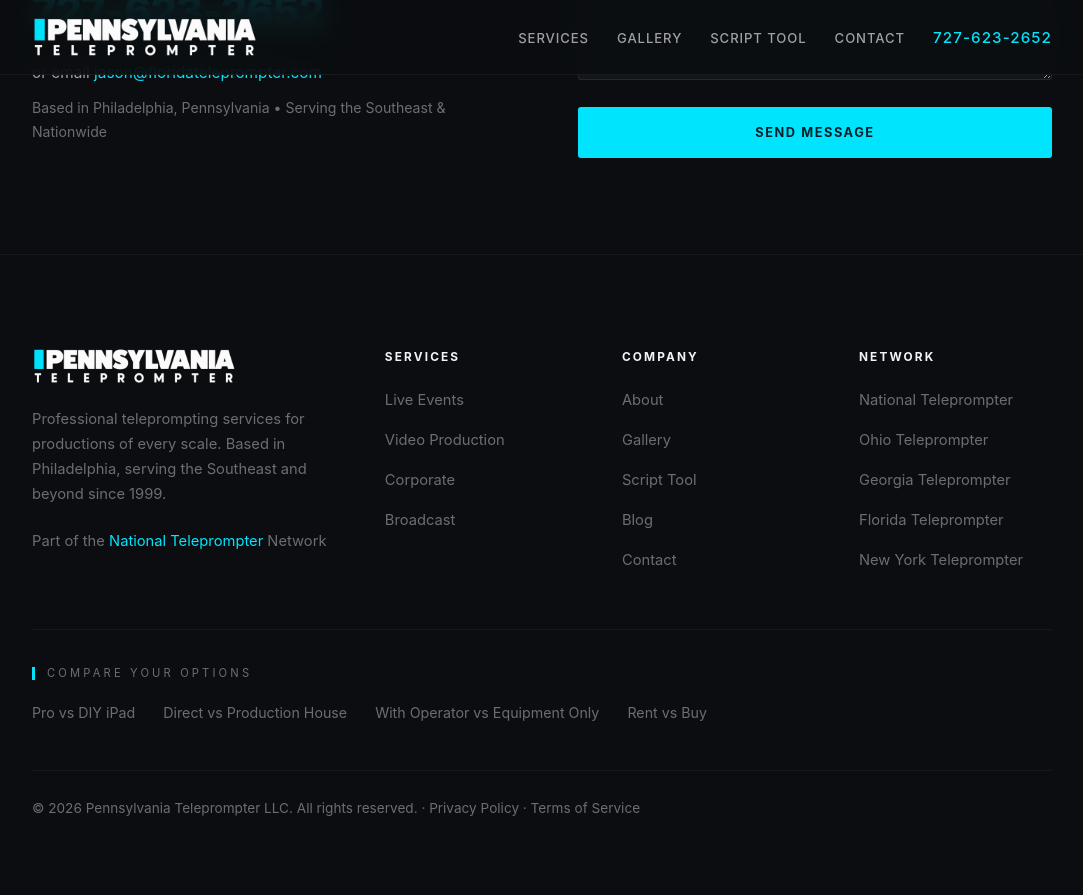
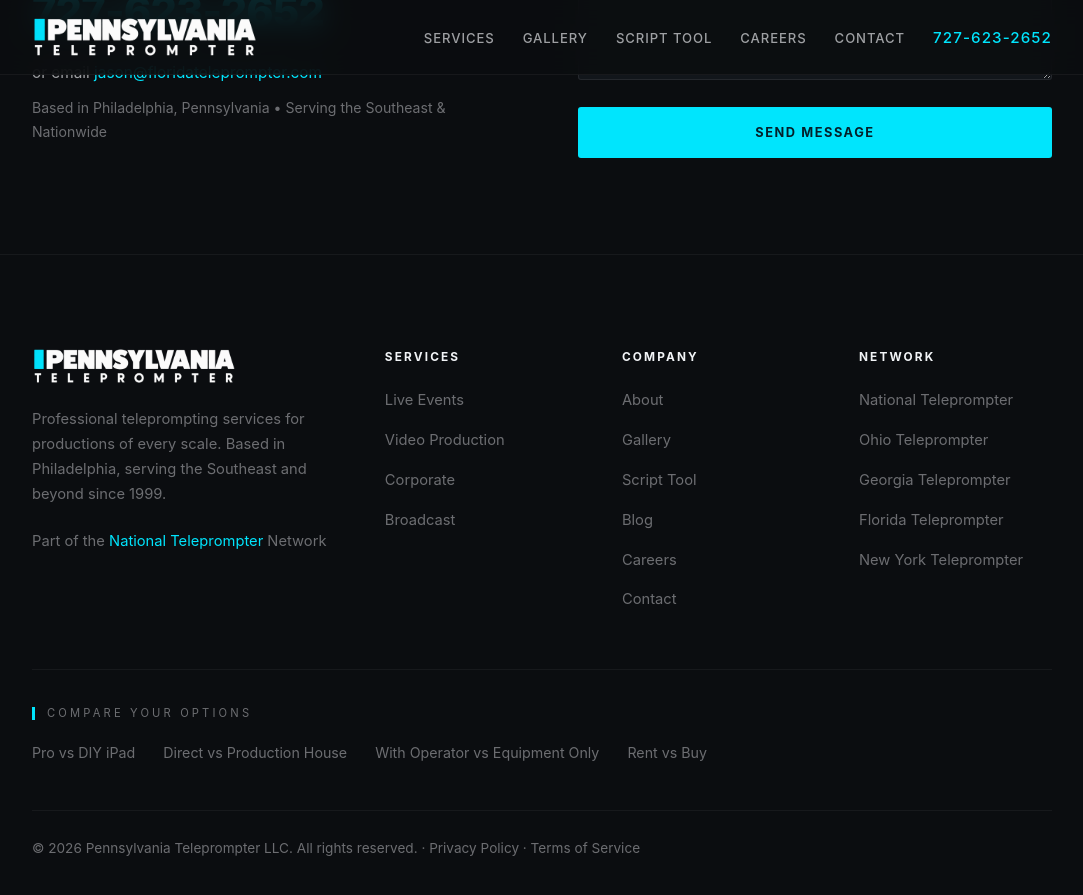
Before and after one commit to jasproj/pennsylvaniateleprompter, a Jekyll site: the page index.html, which Jekyll copies as it is, in a window 1280 px wide and 900 px high, scrolled down 7609 px. Shown: the top 895 px of the window, without its empty margins (98-1181 px from the left). Built offline with Jekyll 4.4.1, drawn with Linux system fonts in a browser that asks for light colours; before the commit the page ends 8469 px from its top, so only the background shows below that.

Commit message:
Add Careers link to nav and footer
Points to https://nationalteleprompter.com/careers.html (network-wide operator hiring page).

Co-Authored-By: Claude Fable 5.1 <noreply@anthropic.com>

```diff
--- a/about.html
+++ b/about.html
@@ -308,6 +308,7 @@ hr{border-color:rgba(255,255,255,.08)}
             <li><a href="/#services">Services</a></li>
             <li><a href="/#coverage">Coverage</a></li>
             <li><a href="/about.html">About</a></li>
+            <li><a href="https://nationalteleprompter.com/careers.html">Careers</a></li>
             <li><a href="/#contact">Contact</a></li>
         </ul>
         <button class="mobile-toggle" aria-label="Toggle menu">
--- a/blog.html
+++ b/blog.html
@@ -101,6 +101,7 @@
                 <li><a href="/#services">Services</a></li>
                 <li><a href="/#gallery">Gallery</a></li>
                 <li><a href="/about.html">About</a></li>
+                <li><a href="https://nationalteleprompter.com/careers.html">Careers</a></li>
                 <li><a href="/#contact">Contact</a></li>
                 <li><a href="tel:727-623-2652" class="nav-phone">727-623-2652</a></li>
             </ul>
--- a/index.html
+++ b/index.html
@@ -488,6 +488,7 @@
                 <li><a href="#services">Services</a></li>
                 <li><a href="#gallery">Gallery</a></li>
                 <li><a href="#formatter">Script Tool</a></li>
+                <li><a href="https://nationalteleprompter.com/careers.html">Careers</a></li>
                 <li><a href="#contact">Contact</a></li>
                 <li><a href="tel:727-623-2652" class="nav-phone">727-623-2652</a></li>
             </ul>
@@ -816,6 +817,7 @@
                         <li><a href="#gallery">Gallery</a></li>
                         <li><a href="#formatter">Script Tool</a></li>
                         <li><a href="blog.html">Blog</a></li>
+                        <li><a href="https://nationalteleprompter.com/careers.html">Careers</a></li>
                         <li><a href="#contact">Contact</a></li>
                     </ul>
                 </div>
--- a/privacy.html
+++ b/privacy.html
@@ -202,6 +202,7 @@ hr{border-color:rgba(255,255,255,.08)}
         <ul class="nav-links">
             <li><a href="/">Home</a></li>
             <li><a href="/about.html">About</a></li>
+            <li><a href="https://nationalteleprompter.com/careers.html">Careers</a></li>
             <li><a href="/#contact">Contact</a></li>
         </ul>
     </nav>
--- a/terms.html
+++ b/terms.html
@@ -183,6 +183,7 @@ hr{border-color:rgba(255,255,255,.08)}
         <ul class="nav-links">
             <li><a href="/">Home</a></li>
             <li><a href="/about.html">About</a></li>
+            <li><a href="https://nationalteleprompter.com/careers.html">Careers</a></li>
             <li><a href="/#contact">Contact</a></li>
         </ul>
     </nav>
```
